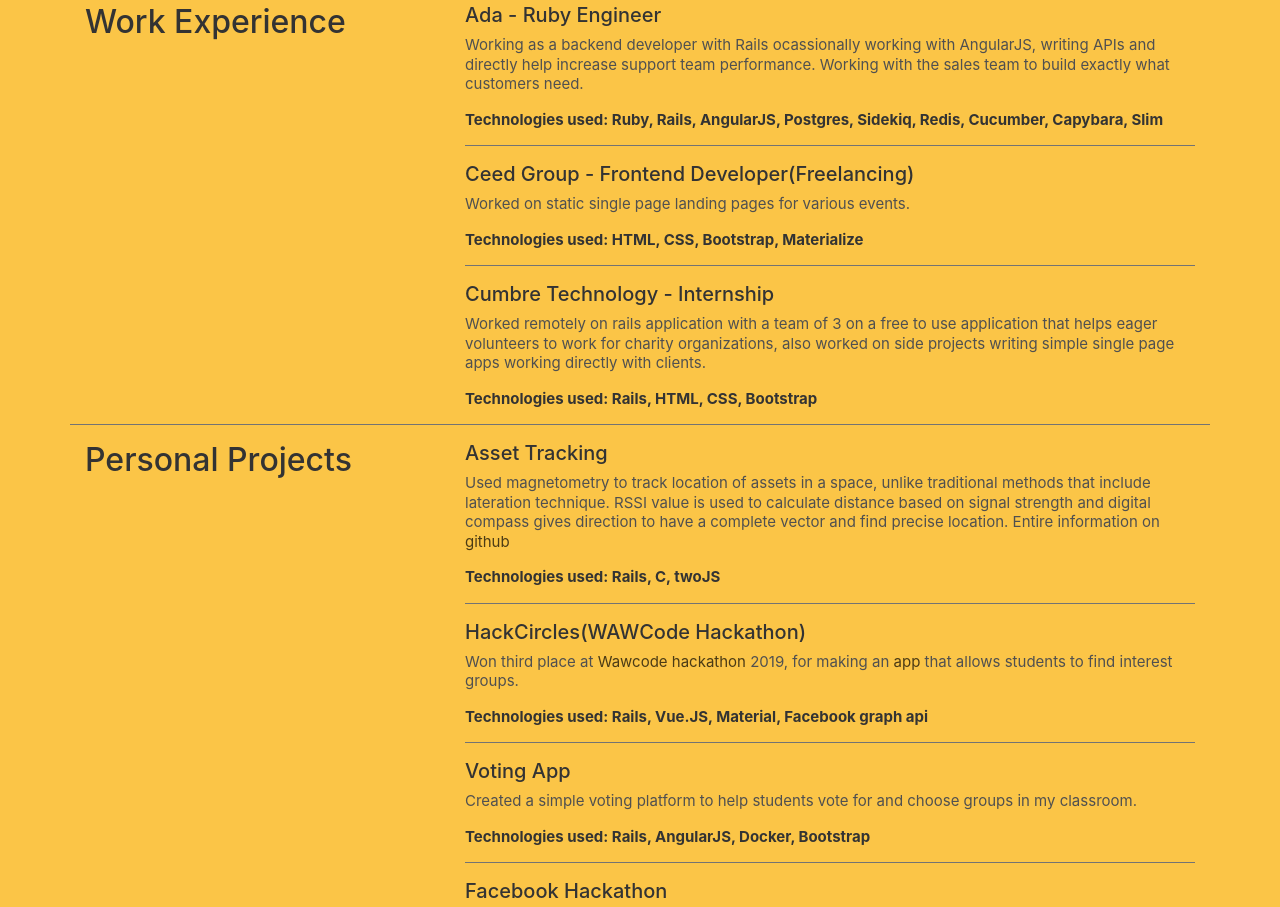
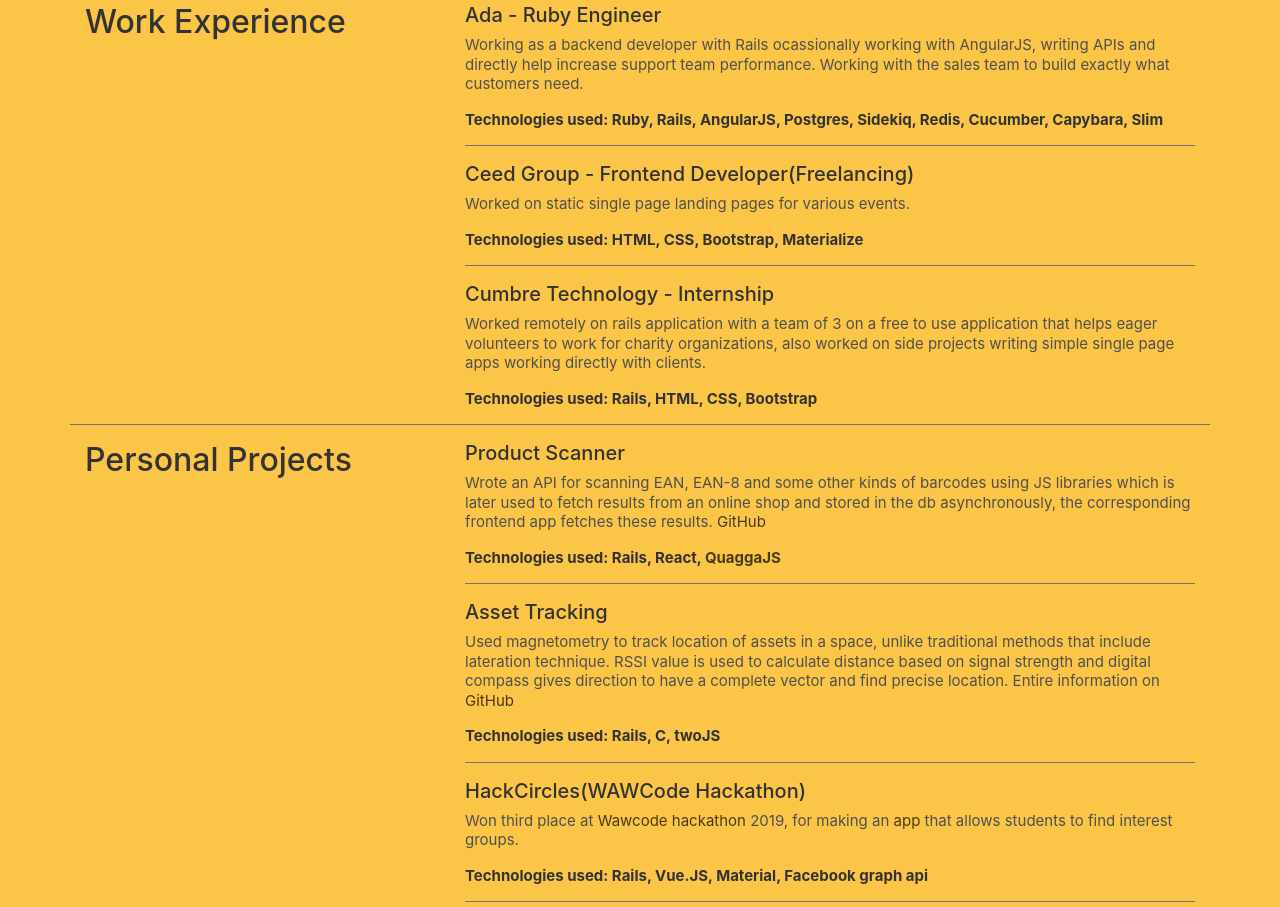
Before and after one commit to archetype2142/archetype2142.github.io, a plain HTML site: page index.html in a window 1280 px wide. Shown: the part 376-1283 px from the top of the page. Drawn offline with nearby package versions, Linux system fonts and the light colour scheme.

Commit message:
added new repo

```diff
--- a/index.html
+++ b/index.html
@@ -53,8 +53,13 @@
       <h2>Personal Projects</h2>
     </div>
     <div class="col-sm-8">
+      <h5>Product Scanner</h5>
+      <p> Wrote an API for scanning EAN, EAN-8 and some other kinds of barcodes using JS libraries which is later used to fetch results from an online shop and stored in the db asynchronously, the corresponding frontend app fetches these results. <a href="https://github.com/archetype2142/Allegro-scanner"> GitHub </a></p>
+      <b> Technologies used: Rails, React, <a href="https://serratus.github.io/quaggaJS/examples/live_w_locator.html">QuaggaJS</a></b>
+      <hr>
+
       <h5>Asset Tracking</h5>
-      <p> Used magnetometry to track location of assets in a space, unlike traditional methods that include lateration technique. RSSI value is used to calculate distance based on signal strength and digital compass gives direction to have a complete vector and find precise location. Entire information on <a href="https://github.com/archetype2142/asset_tracking">github</a></p>
+      <p> Used magnetometry to track location of assets in a space, unlike traditional methods that include lateration technique. RSSI value is used to calculate distance based on signal strength and digital compass gives direction to have a complete vector and find precise location. Entire information on <a href="https://github.com/archetype2142/asset_tracking">GitHub</a></p>
       <b> Technologies used: Rails, C, twoJS</b>
       <hr>
 
```
